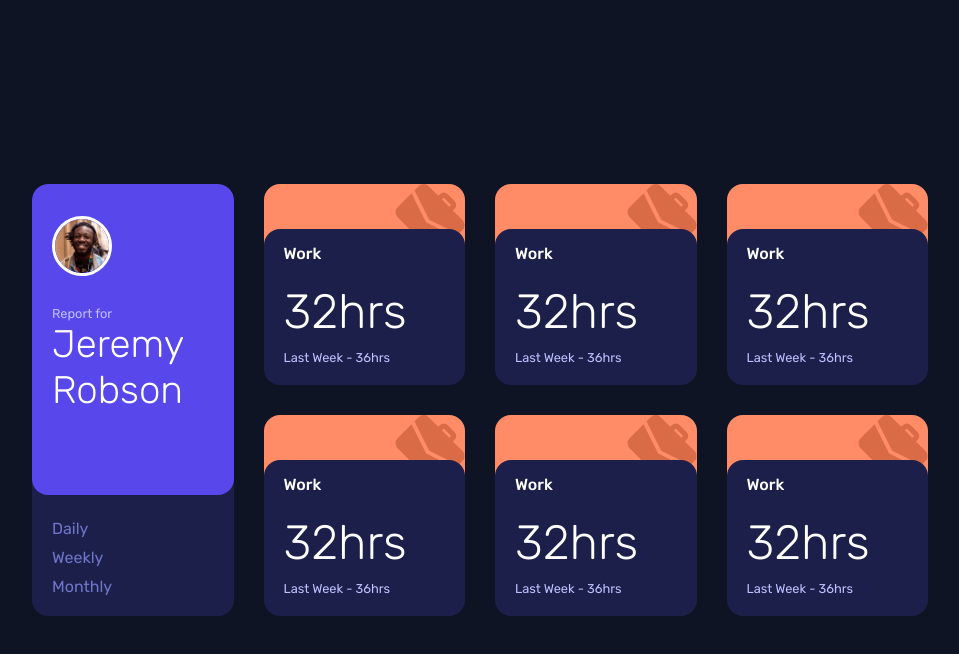
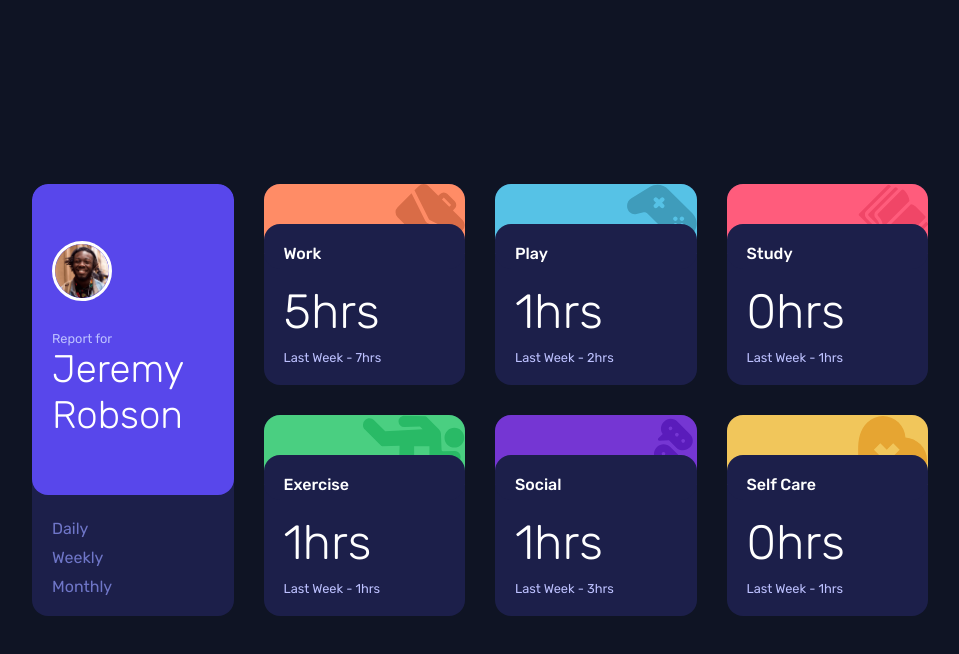
Before and after one commit to noheezybucket/time-tracking-dashboard, a website: page index.html in a window 1280 px wide. Both pictures are taken after a click on the element "Daily". Shown: the whole page, without its empty margins (160-1119 px from the left). Drawn offline with Linux system fonts and the light colour scheme.

Commit message:
displaying the data for all timeframes

```diff
--- a/index.html
+++ b/index.html
@@ -13,6 +13,7 @@
     />
 
     <link rel="stylesheet" href="./public/css/style.css">
+    <script defer src="index.js"></script>
 
     <title>Time tracking dashboard</title>
 
@@ -20,61 +21,6 @@
   </head>
   <body>
     <div class="dashboard">
-      <div class="userbox">
-        <div class="user">
-          <img src="./images/image-jeremy.png" alt="Jeremy Robson" />
-          <p class="user__report">Report for</p>
-          <p class="user__name">Jeremy Robson</p>
-        </div>
-        <div class="dates">
-          <p id="daily">Daily</p>
-          <p id="weekly">Weekly</p>
-          <p id="monthly">Monthly</p>
-        </div>
-      </div>
-
-      <div class="activity">
-        <div class="activity__header activity__header--work"><img src="./images/icon-work.svg" alt="cartable"></div>
-        <h2 class="activity__title">Work</h2>
-        <h3 class="activity__hours">32hrs</h3>
-        <p class="activity__week">Last Week - 36hrs</p>
-      </div>
-
-      <div class="activity">
-        <div class="activity__header activity__header--work"><img src="./images/icon-work.svg" alt="cartable"></div>
-        <h2 class="activity__title">Work</h2>
-        <h3 class="activity__hours">32hrs</h3>
-        <p class="activity__week">Last Week - 36hrs</p>
-      </div>
-
-      <div class="activity">
-        <div class="activity__header activity__header--work"><img src="./images/icon-work.svg" alt="cartable"></div>
-        <h2 class="activity__title">Work</h2>
-        <h3 class="activity__hours">32hrs</h3>
-        <p class="activity__week">Last Week - 36hrs</p>
-      </div>
-
-      <div class="activity">
-        <div class="activity__header activity__header--work"><img src="./images/icon-work.svg" alt="cartable"></div>
-        <h2 class="activity__title">Work</h2>
-        <h3 class="activity__hours">32hrs</h3>
-        <p class="activity__week">Last Week - 36hrs</p>
-      </div>
-
-      <div class="activity">
-        <div class="activity__header activity__header--work"><img src="./images/icon-work.svg" alt="cartable"></div>
-        <h2 class="activity__title">Work</h2>
-        <h3 class="activity__hours">32hrs</h3>
-        <p class="activity__week">Last Week - 36hrs</p>
-      </div>
-
-      <div class="activity">
-        <div class="activity__header activity__header--work"><img src="./images/icon-work.svg" alt="cartable"></div>
-        <h2 class="activity__title">Work</h2>
-        <h3 class="activity__hours">32hrs</h3>
-        <p class="activity__week">Last Week - 36hrs</p>
-      </div>
-
     </div>
   </body>
 </html>
--- a/index.js
+++ b/index.js
@@ -0,0 +1,76 @@
+const dashboard = document.querySelector(".dashboard");
+
+const getData = (timevalue) => {
+  fetch("data.json")
+    .then((res) => res.json())
+    .then((data) => {
+      dashboard.innerHTML = "";
+      dashboard.innerHTML += `
+      <div class="userbox">
+        <div class="user">
+          <img src="./images/image-jeremy.png" alt="Jeremy Robson" />
+          <p class="user__report">Report for</p>
+          <p class="user__name">Jeremy Robson</p>
+        </div>
+        <div class="dates">
+          <p id="daily" onclick="active('daily')">Daily</p>
+          <p id="weekly" onclick="active('weekly')">Weekly</p>
+          <p id="monthly" onclick="active('monthly')">Monthly</p>
+        </div>
+      </div>`;
+      for (let i = 0; i < data.length; i++) {
+        const regx = /\s/;
+        dashboard.innerHTML += `
+            <div class="activity">
+            <div class="activity__header activity__header--${data[i].title
+              .toLowerCase()
+              .replace(regx, "")}">
+            <img src="./images/icon-${data[i].title
+              .toLowerCase()
+              .replace(regx, "-")}.svg" alt="cartable"></div>
+            <h2 class="activity__title">${data[i].title}</h2>
+            <h3 class="activity__current">${
+              data[i].timeframes[`${timevalue}`].current
+            }hrs</h3>
+            <p class="activity-previous">Last Week - ${
+              data[i].timeframes[`${timevalue}`].previous
+            }hrs</p>
+          </div>
+            `;
+      }
+
+      return dashboard;
+    })
+    .catch((err) => err);
+};
+
+const active = (timevalue) => {
+  switch (timevalue) {
+    case "daily":
+      daily.classList.add("active");
+      weekly.classList.remove("active");
+      monthly.classList.remove("active");
+      getData("daily");
+      break;
+    case "weekly":
+      weekly.classList.add("active");
+      daily.classList.remove("active");
+      monthly.classList.remove("active");
+      getData("weekly");
+
+      break;
+    case "monthly":
+      weekly.classList.remove("active");
+      daily.classList.remove("active");
+      monthly.classList.add("active");
+      getData("monthly");
+      break;
+    default:
+      console.log("not working");
+  }
+};
+
+window.onload = async () => {
+  await getData("weekly");
+  console.log("yes");
+};
--- a/sass/main.scss
+++ b/sass/main.scss
@@ -19,17 +19,28 @@ $desaturated-color: hsl(235, 45%, 61%);
 $pale-color: hsl(236, 100%, 87%);
 
 // secondary
-$work-color: hsl(15, 100%, 70%);
-$play-color: hsl(195, 74%, 62%);
-$study-color: hsl(348, 100%, 68%);
-$exercise-color: hsl(145, 58%, 55%);
-$social-color: hsl(264, 64%, 52%);
-$selfcare-color: hsl(43, 84%, 65%);
+$colors: (
+  work: hsl(15, 100%, 70%),
+  play: hsl(195, 74%, 62%),
+  study: hsl(348, 100%, 68%),
+  exercise: hsl(145, 58%, 55%),
+  social: hsl(264, 64%, 52%),
+  selfcare: hsl(43, 84%, 65%),
+);
 
 //border-padding-etc...
 $left-padding: 20px;
 $border-black: 1px solid black;
 $radius-border: 1em;
+
+// mixin
+@mixin activity-color($activity-palettes) {
+  @each $key, $value in $activity-palettes {
+    &--#{$key} {
+      background-color: $value;
+    }
+  }
+}
 
 body {
   display: flex;
@@ -74,6 +85,7 @@ body {
   align-self: flex-start;
   background-color: $primary-color;
   height: 90%;
+
   img {
     width: 60px;
     height: 60px;
@@ -89,7 +101,6 @@ body {
 
   &__name {
     font-size: 2.4em;
-    margin-bottom: 50px;
     font-weight: 300;
   }
 }
@@ -100,24 +111,21 @@ body {
   display: flex;
   flex-direction: column;
   justify-content: center;
-  padding-left: $left-padding;
   position: relative;
   overflow: hidden;
-  padding: 60px 0 20px 20px;
+  padding: 60px $left-padding 20px $left-padding;
   background-color: $tertiary-color;
-
-  img {
-    width: 70px;
-  }
 
   &__header {
     display: flex;
-    background-color: $work-color;
     position: absolute;
     top: 0;
     left: 0;
     width: 100%;
+    height: 70px;
     justify-content: flex-end;
+
+    @include activity-color($colors);
 
     &::after {
       content: "";
@@ -126,7 +134,7 @@ body {
       background-color: $tertiary-color;
       border-radius: $radius-border;
       width: 100%;
-      bottom: -20px;
+      bottom: -15px;
     }
   }
 
@@ -135,15 +143,17 @@ body {
     font-weight: 500;
     margin-bottom: 20px;
     z-index: 99;
+    display: flex;
+    justify-content: space-between;
   }
 
-  &__hours {
+  &__current {
     font-size: 3em;
     font-weight: 300;
     margin-bottom: 10px;
   }
 
-  &__week {
+  &-previous {
     font-size: 0.8em;
     color: $pale-color;
   }
@@ -155,13 +165,21 @@ body {
   flex-direction: column;
   justify-content: center;
   align-self: flex-end;
-  // border: 1px solid white;
-  padding-top: 20px;
+  color: $desaturated-color;
   padding-bottom: 10px;
-  color: $desaturated-color;
-
   p {
     cursor: pointer;
     margin-bottom: 10px;
+    width: fit-content;
+    transition: 0.2s ease-in-out;
+
+    &:hover {
+      color: white;
+    }
   }
 }
+
+/* JS added classes */
+.active {
+  color: white;
+}
```
Also changed, not shown: public/css/style.css, 1 other file.
